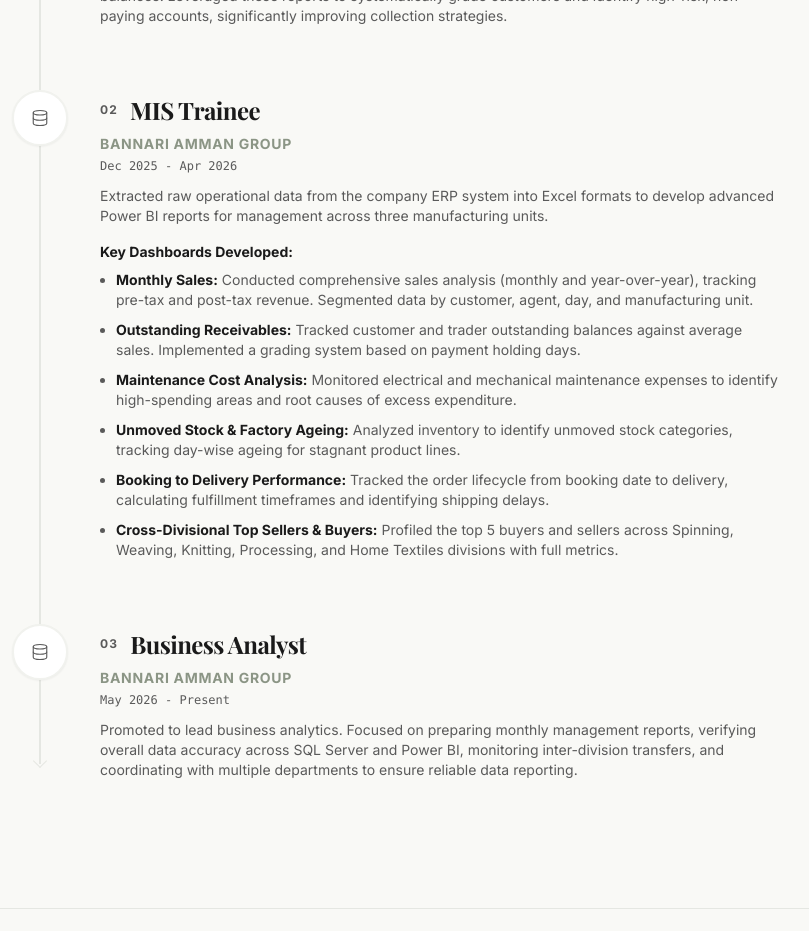
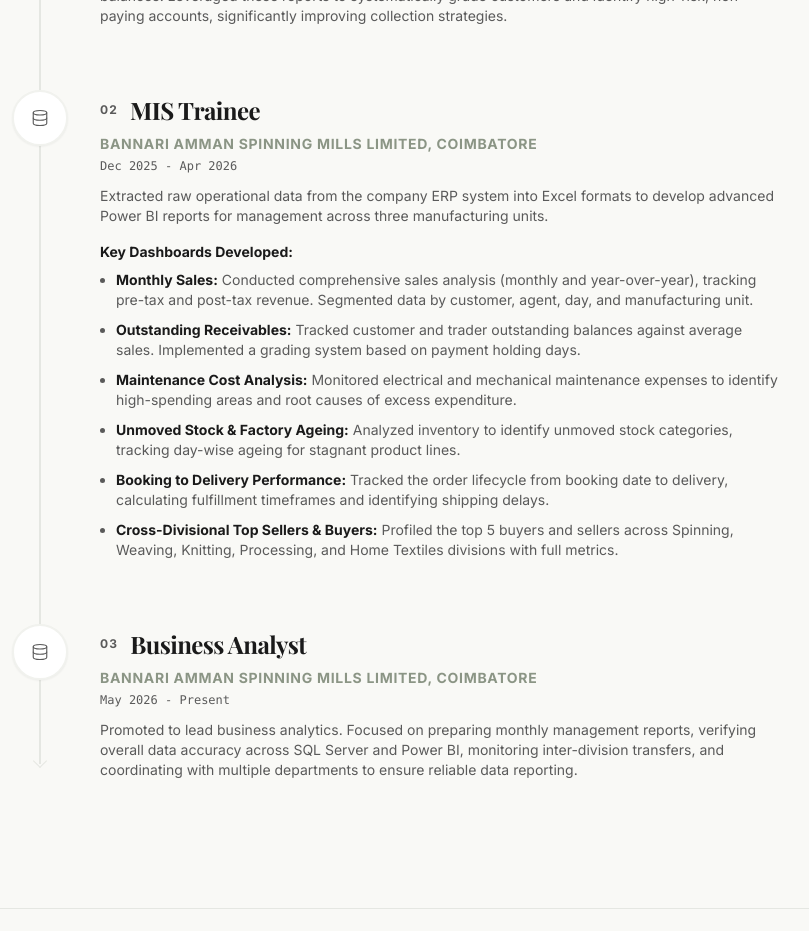
Before and after one commit to ramanan081-hub/ramanan-portfolio, a React (Vite) app: page / in a window 1280 px wide. Shown: the part 3680-4611 px from the top of the page, without its empty margins (404-1213 px from the left). Built offline with nearby package versions, Linux system fonts and the light colour scheme; a web font is replaced by a local one.

Commit message:
fix: update company name in Experience section to Bannari Amman Spinning Mills Limited, Coimbatore

```diff
--- a/src/App.jsx
+++ b/src/App.jsx
@@ -378,7 +378,7 @@
       num: "02",
       icon: <Database size={18} strokeWidth={1.5} />,
       title: "MIS Trainee",
-      company: "Bannari Amman Group",
+      company: "Bannari Amman Spinning Mills Limited, Coimbatore",
       date: "Dec 2025 - Apr 2026",
       desc: (
         <div className="space-y-3 sm:space-y-4">
@@ -401,7 +401,7 @@
       num: "03",
       icon: <Database size={18} strokeWidth={1.5} />,
       title: "Business Analyst",
-      company: "Bannari Amman Group",
+      company: "Bannari Amman Spinning Mills Limited, Coimbatore",
       date: "May 2026 - Present",
       desc: "Promoted to lead business analytics. Focused on preparing monthly management reports, verifying overall data accuracy across SQL Server and Power BI, monitoring inter-division transfers, and coordinating with multiple departments to ensure reliable data reporting."
     }
```
